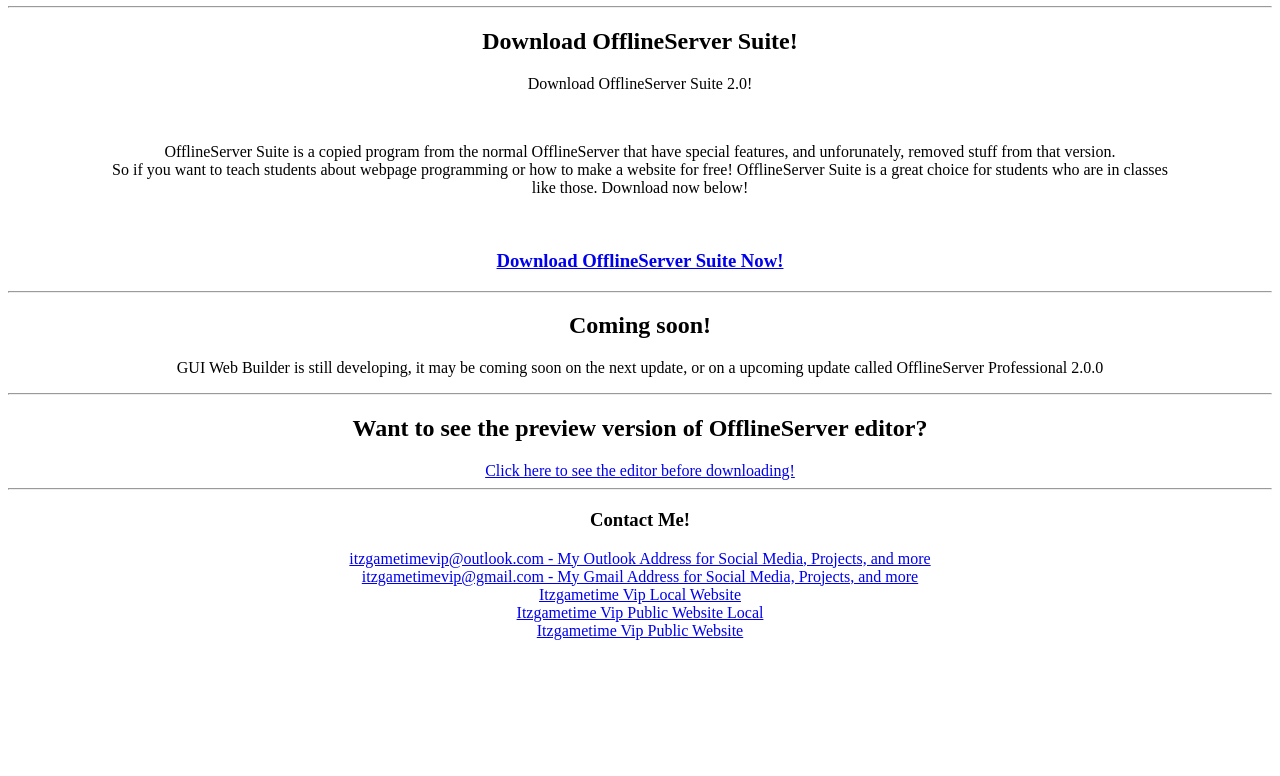
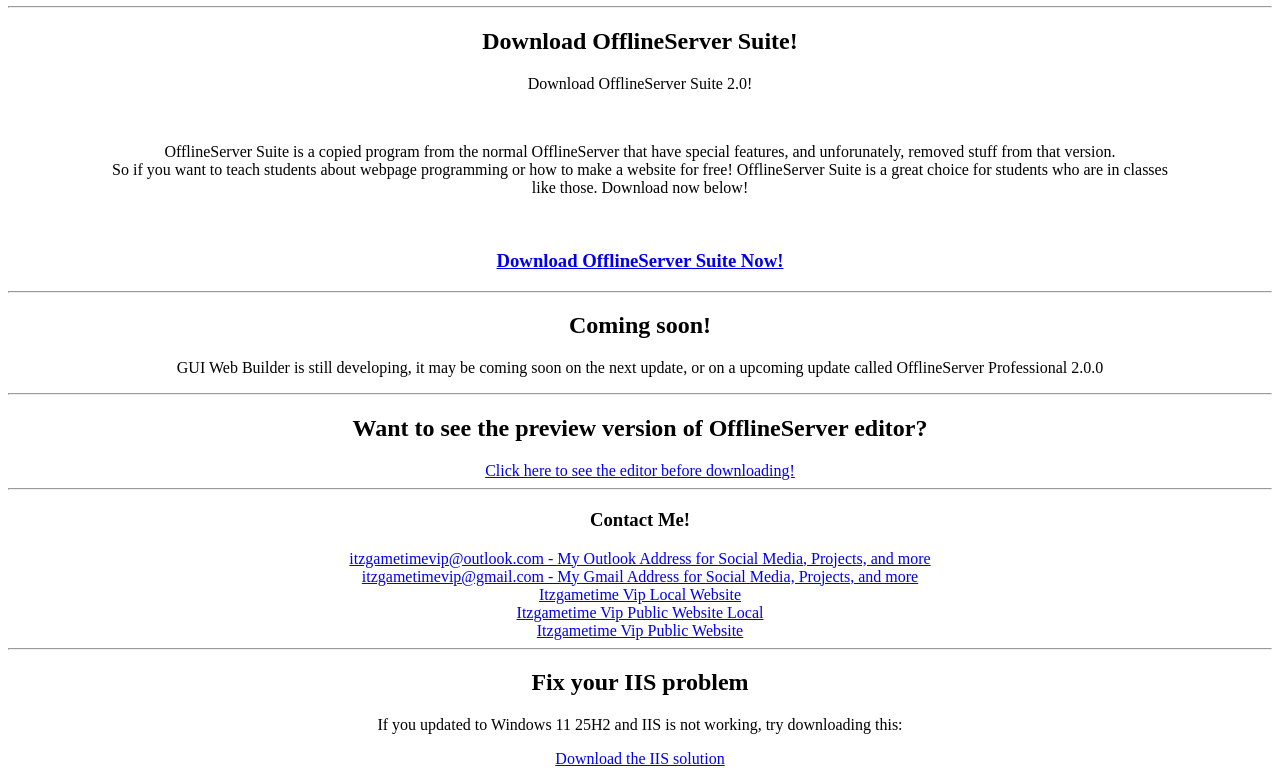
Before and after one commit to Mark6132014/offlineserver, a plain HTML site: page index.html in a window 1280 px wide. Shown: the part 671-1447 px from the top of the page. Before the commit the page ends 1319 px from the top, so only its background shows below. Drawn offline with Linux system fonts and the light colour scheme.

Commit message:
solution to 25H2 IIS

```diff
--- a/index.html
+++ b/index.html
@@ -95,6 +95,14 @@
         <a href="https://47.38.98.96">Itzgametime Vip Public Website Local</a>
         <br>
         <a href="https://itzgametime-vip.w3spaces.com">Itzgametime Vip Public Website</a>
+        <hr>
+        <h2>
+            Fix your IIS problem
+        </h2>
+        <p>
+            If you updated to Windows 11 25H2 and IIS is not working, try downloading this:
+        </p>
+        <a href="FixIIS25H2.zip">Download the IIS solution</a>
     </center>
 </body>
 </html>
```
Also changed, not shown: 1 other file.
